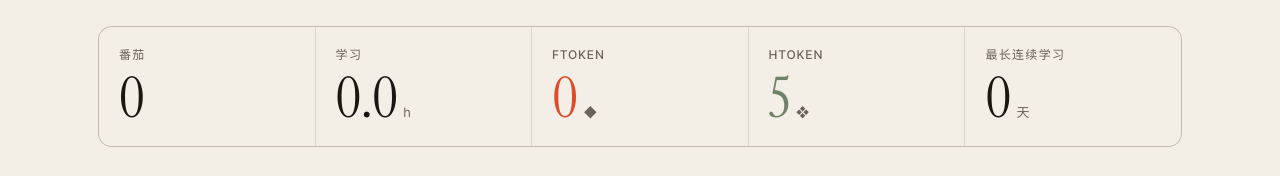
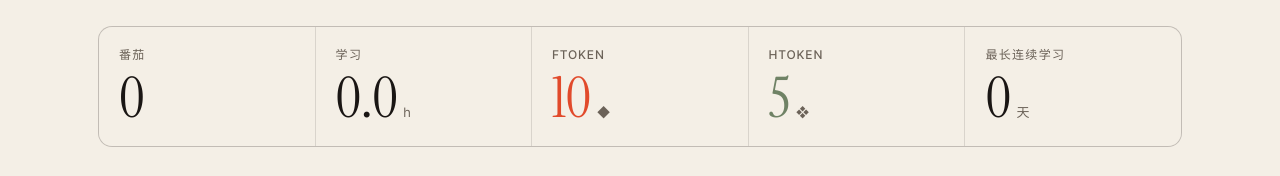
Before and after one commit to NihilDigit/tokmato, a Next.js app: page /journey in a window 1280 px wide. Shown: the part 192-368 px from the top of the page. Built offline with nearby package versions, Linux system fonts and the light colour scheme; no server answers.

Commit message:
fix: show balance ftoken on journey

```diff
--- a/app/journey/page.tsx
+++ b/app/journey/page.tsx
@@ -60,6 +60,7 @@ const TAG_LABEL: Record<Exclude<TagId, "all">, string> = {
 
 export default function JourneyPage() {
   const todayPomos = useStore((s) => s.todayPomos);
+  const ftoken = useStore((s) => s.ftoken);
   const htoken = useStore((s) => s.htoken);
   const pomodoroHistory = useStore((s) => s.pomodoroHistory);
 
@@ -79,7 +80,7 @@ export default function JourneyPage() {
   const stats = {
     totalPomos: recentRecords.reduce((sum, r) => sum + r.count, 0),
     totalHours: recentRecords.reduce((sum, r) => sum + r.minutes, 0) / 60,
-    totalF: recentRecords.reduce((sum, r) => sum + r.fGained + r.bonusF, 0),
+    totalF: ftoken,
     totalH: htoken,
     longestStreak: longestStreak(last30Keys, recentRecords),
   };
```
